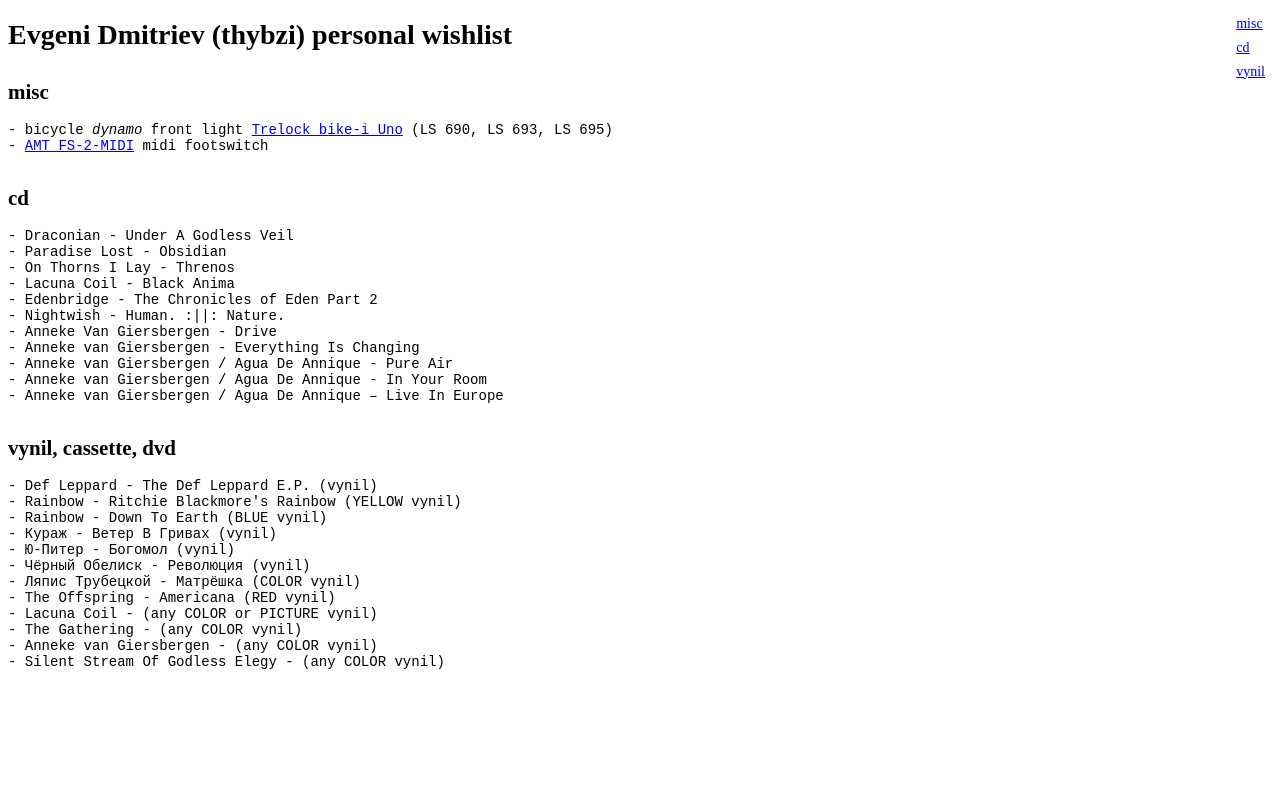
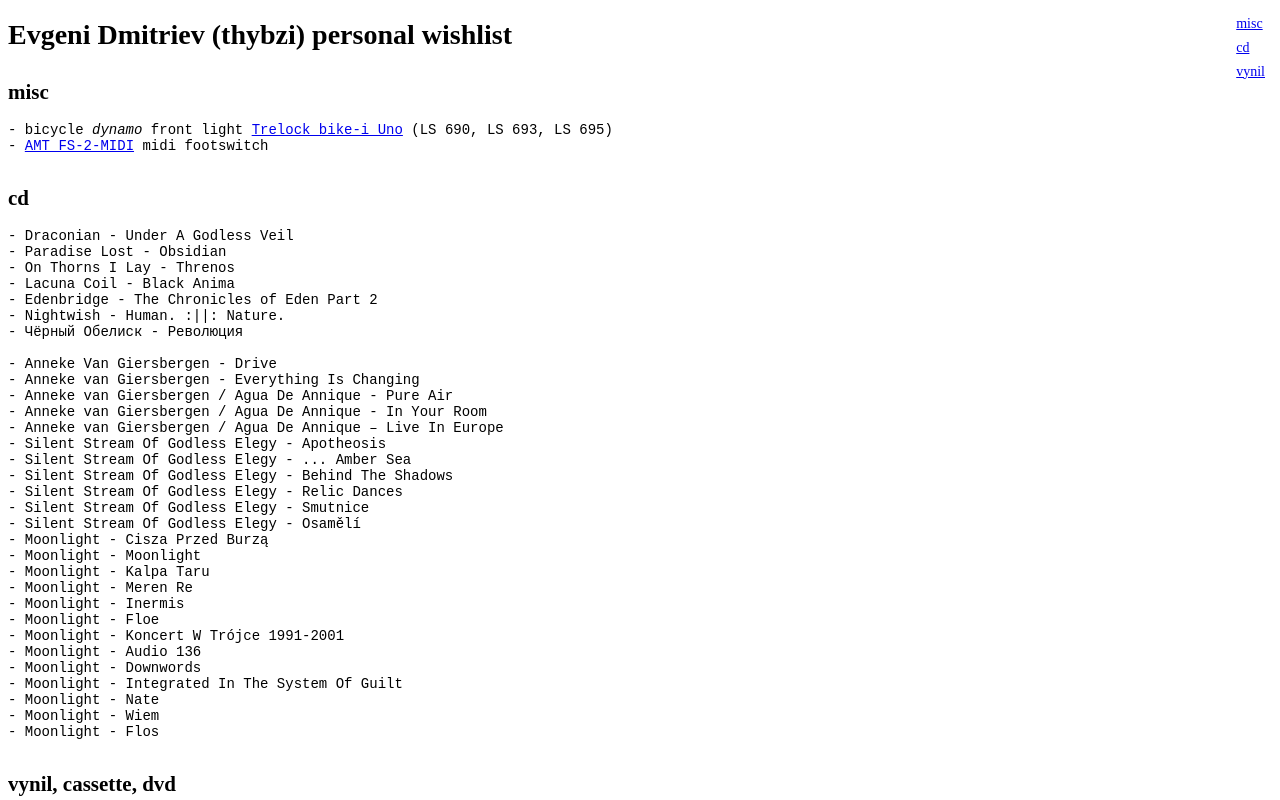
Before and after one commit to thybzi/wishlist, a plain HTML site: page index.html in a window 1280 px wide. Shown: the top 800 px of the page. Drawn offline with Linux system fonts and the light colour scheme.

Commit message:
More CDs

```diff
--- a/index.html
+++ b/index.html
@@ -44,11 +44,32 @@
 - Lacuna Coil - Black Anima
 - Edenbridge - The Chronicles of Eden Part 2
 - Nightwish - Human. :||: Nature.
+- Чёрный Обелиск - Революция
+
 - Anneke Van Giersbergen - Drive
 - Anneke van Giersbergen - Everything Is Changing
 - Anneke van Giersbergen / Agua De Annique - Pure Air
 - Anneke van Giersbergen / Agua De Annique - In Your Room
 - Anneke van Giersbergen / Agua De Annique – Live In Europe
+- Silent Stream Of Godless Elegy - Apotheosis
+- Silent Stream Of Godless Elegy - ... Amber Sea
+- Silent Stream Of Godless Elegy - Behind The Shadows
+- Silent Stream Of Godless Elegy - Relic Dances
+- Silent Stream Of Godless Elegy - Smutnice
+- Silent Stream Of Godless Elegy - Osamělí
+- Moonlight - Cisza Przed Burzą
+- Moonlight - Moonlight
+- Moonlight - Kalpa Taru
+- Moonlight - Meren Re
+- Moonlight - Inermis
+- Moonlight - Floe
+- Moonlight - Koncert W Trójce 1991-2001
+- Moonlight - Audio 136
+- Moonlight - Downwords
+- Moonlight - Integrated In The System Of Guilt
+- Moonlight - Nate
+- Moonlight - Wiem
+- Moonlight - Flos
 </pre>
 <!--
 <pre id="discs">loading…</pre>
@@ -67,6 +88,7 @@
 - The Gathering - (any COLOR vynil)
 - Anneke van Giersbergen - (any COLOR vynil)
 - Silent Stream Of Godless Elegy - (any COLOR vynil)
+- Moonlight - Awaken Memories - Live (DVD)
 </pre>
 
 <!--
```
